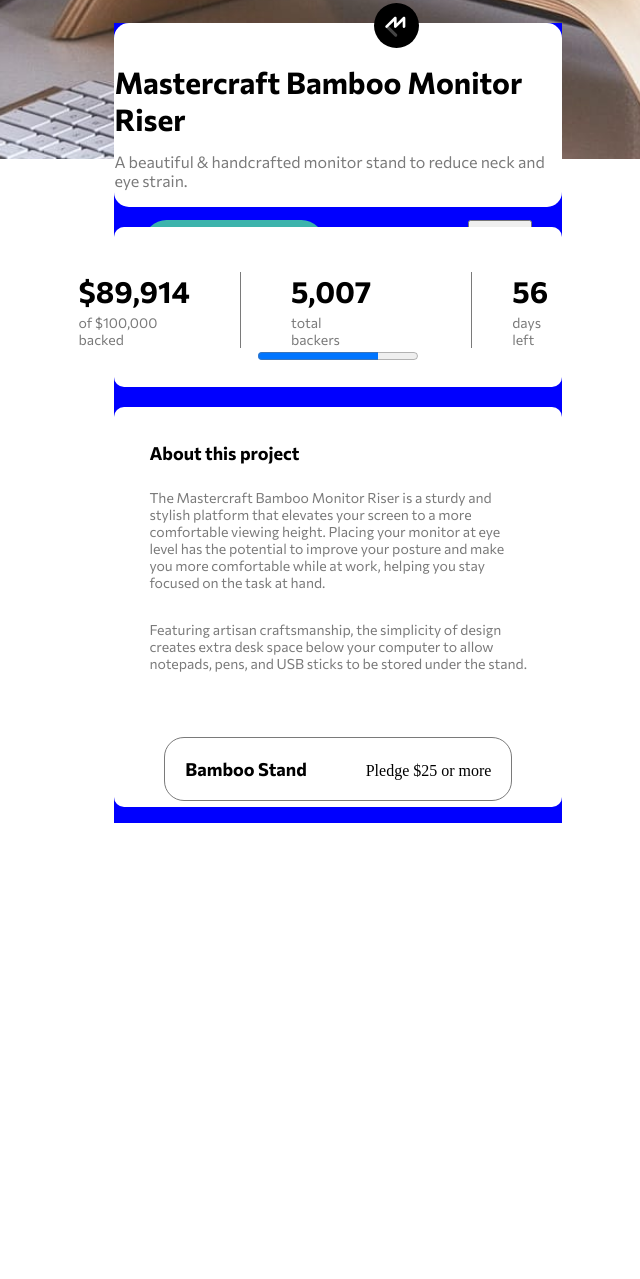
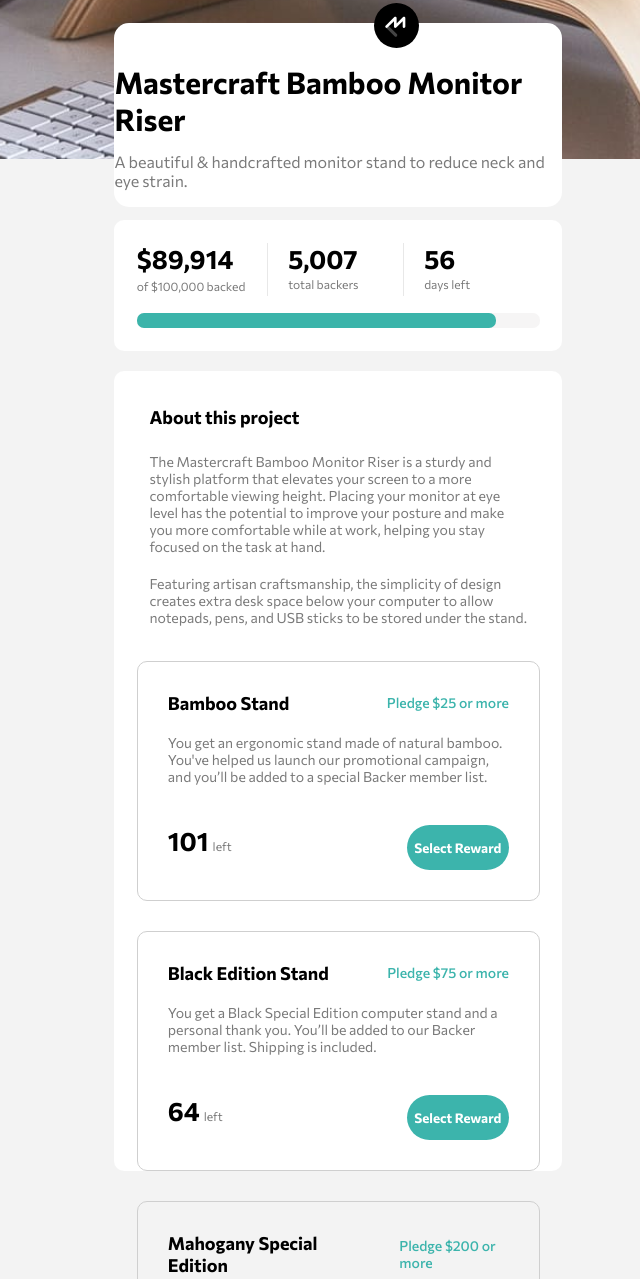
Before and after one commit to victoriacduo/SENAI, a plain HTML site: page pwfe/Frontend Mentor/Crowdfunding/index.html in a window 1280 px wide. Shown: the part 281-1560 px from the top of the page, without its empty margins (308-948 px from the left). Before the commit the page ends 1104 px from the top, so only its background shows below. Drawn offline with Linux system fonts and the light colour scheme.

Commit message:
Challenge 01

```diff
--- a/pwfe/Frontend Mentor/Crowdfunding/index.html
+++ b/pwfe/Frontend Mentor/Crowdfunding/index.html
@@ -18,6 +18,7 @@
             </div>
         </div>
     </header>
+    <main>
         <div class="meinho">
             <div class="first-container">
                 <span class="mastercraft">Mastercraft Bamboo Monitor Riser</span>
@@ -43,7 +44,7 @@
                         <span class="sem-negrito">days left</span>
                     </div>
                 </div>
-                <progress class="progress" value="75" max="100"></progress>
+                <progress class="progress" value="89" max="100"></progress>
             </div>
 
             <div class="third-container">
@@ -53,27 +54,61 @@
                         to a more comfortable viewing height. Placing your monitor at eye level has the potential to improve
                         your posture and make you more comfortable while at work, helping you stay focused on the task at hand.
                       </span>
-                    <span class="textinho">Featuring artisan craftsmanship, the simplicity of design creates extra desk space below your computer
+                    <span class="textinho2">Featuring artisan craftsmanship, the simplicity of design creates extra desk space below your computer
                         to allow notepads, pens, and USB sticks to be stored under the stand.</span>
                 </div>
                 <div class="quadrados">
                     <div class="bamboo">
                         <div class="linha">
-                            <span class="about">Bamboo Stand</span>
-                            <span>Pledge $25 or more</span>
+                            <span class="title">Bamboo Stand</span>
+                            <span class="price">Pledge $25 or more</span>
+                        </div>
+                        <span class="description">You get an ergonomic stand made of natural bamboo. You've helped us launch
+                            our promotional campaign, and you’ll be added to a special Backer member list.</span>
+                        <div class="quantidade">
+                            <div class="left">
+                                <span class="negrito">101</span>
+                                <span class="sem-negrito">left</span>
+                            </div>
+                            <button class="reward">Select Reward</button>
                         </div>
                     </div>
                     <div class="black">
-
+                        <div class="linha">
+                            <span class="title">Black Edition Stand</span>
+                            <span class="price">Pledge $75 or more</span>
+                        </div>
+                        <span class="description">You get a Black Special Edition computer stand and a personal thank you. You’ll be added to our Backer
+                            member list. Shipping is included.</span>
+                        <div class="quantidade">
+                            <div class="left">
+                                <span class="negrito">64</span>
+                                <span class="sem-negrito">left</span>
+                            </div>
+                            <button class="reward">Select Reward</button>
+                        </div>
                     </div>
                     <div class="mahogany">
-
+                        <div class="linha">
+                            <span class="title">Mahogany Special Edition</span>
+                            <span class="price">Pledge $200 or more</span>
+                        </div>
+                        <span class="description">You get two Special Edition Mahogany stands, a Backer T-Shirt, and a personal thank you. You’ll be added
+                            to our Backer member list. Shipping is included.</span>
+                        <div class="quantidade">
+                            <div class="left">
+                                <span class="negrito">0</span>
+                                <span class="sem-negrito">left</span>
+                            </div>
+                            <button class="reward">Out of Stock</button>
+                        </div>
                     </div>
                 </div>
             </div>
 
         </div>
         <img class ="logo-mastercraft" src="images/logo-mastercraft.svg"/>
+    </main>
 </body>
 <script src="script.js"></script>
 </html>
--- a/pwfe/Frontend Mentor/Crowdfunding/style.css
+++ b/pwfe/Frontend Mentor/Crowdfunding/style.css
@@ -10,6 +10,7 @@
 body{
     width: 100vw;
     height: 100vh;
+    background-color: #f3f3f3;
 }
 
 header{
@@ -55,7 +56,6 @@ a{
     left: 33%;
     height: 100%;
     width: 35%;
-    background-color: blue;
 }
 
  .first-container{
@@ -102,7 +102,7 @@ a{
 .backpro{
     background-color: hsl(176, 50%, 47%);
     color: #fff;
-    width: 180px;
+    width: 35%;
     height: 45px;
     font-family: 'Commissioner';
     font-weight: 700;
@@ -113,62 +113,81 @@ a{
 .second-container{
     display: flex;
     flex-direction: column;
-    align-items: center;
     width: 100%;
     height: 20%;
     background-color: #fff;
     border-radius: 10px;
-    margin-top: 20px;
+    margin-top: 3%;
+    padding: 5%;
 }
 
 .numeros{
     display: flex;
     flex-direction: row;
-    margin-top: 45px;
 }
 
 .dinheiros{
     display: flex;
     flex-direction: column;
-    padding-right: 50px;
-    border-right: 1px solid hsl(0, 0%, 48%);
+    width: 33%;
+    height: 75%;
+    border-right: 1px solid hsl(0, 0%, 91%);
+    margin-bottom: 5%;
 }
 
 .backers{
     display: flex;
     flex-direction: column;
-    padding-left: 50px;
-    padding-right: 100px;
-    border-right: 1px solid hsl(0, 0%, 48%);
+    width: 34%;
+    height: 75%;
+    padding-left: 5%;
+    padding-right: 10%;
+    border-right: 1px solid hsl(0, 0%, 91%);
 }
 
 .daysleft{
     display: flex;
     flex-direction: column;
-    padding-left: 40px;
-    padding-right: 50px;
+    width: 34%;
+    height: 75%;
+    padding-left: 5%;
+    padding-right: 10%;
 }
 
 .negrito{
     font-family: 'Commissioner';
-    font-size: 30px;
+    font-size: 26px;
     font-weight: 700;
 }
 
 .sem-negrito{
     font-weight: 400;
-    margin-top: 5px;
+    margin-top: 4%;
     font-family: 'Commissioner';
-    font-size: 14px;
+    font-size: 12px;
     color: hsl(0, 0%, 48%);
 }
+
+progress {
+    width: 100%;
+    height: 15px;
+    border-radius: 7px;
+  }
+  progress::-webkit-progress-bar {
+    background-color: rgba(244, 243, 243, 0.801);
+    border-radius: 7px;
+  }
+  progress::-webkit-progress-value {
+    background-color: #3bb4aa;
+    border-radius: 7px;
+  }
 
 .third-container{
     display: flex;
     flex-direction: column;
     align-items: center;
     width: 100%;
-    height: 50%;
+    height: 100%;
     background-color: #fff;
     border-radius: 10px;
     margin-top: 20px;
@@ -190,16 +209,83 @@ a{
 
 .textinho{
     font-weight: 400;
-    margin-bottom: 30px;
+    margin-bottom: 20px;
     font-family: 'Commissioner';
     font-size: 14px;
     color: hsl(0, 0%, 48%);
 }
 
-.bamboo{
+.textinho2{
+    font-weight: 400;
+    font-family: 'Commissioner';
+    font-size: 14px;
+    color: hsl(0, 0%, 48%);
+}
+
+.quadrados{
     display: flex;
     flex-direction: column;
+    justify-content: space-between;
+    height: 100%;
+    width: 90%;
+}
+
+.bamboo, .black, .mahogany{
+    display: flex;
+    flex-direction: column;
+    width: 100%;
+    height: 100%;
     padding: 20px;
-    border: 1px solid hsl(0, 0%, 48%);
-    border-radius: 20px;
+    border: 1px solid hsl(0, 0%, 81%);
+    border-radius: 10px;
+    margin-bottom: 30px;
 }
+
+.linha{
+    display: flex;
+    flex-direction: row;
+    justify-content: space-between;
+    align-items: center;
+    padding: 10px;
+}
+
+.title{
+    margin-right: 55px;
+    font-size: 18px;
+    font-family: 'Commissioner';
+    font-weight: 700;
+}
+
+.price{
+    font-weight: 500;
+    font-family: 'Commissioner';
+    font-size: 14px;
+    color: hsl(176, 50%, 47%);
+}
+
+.description{
+    font-weight: 400;
+    margin-bottom: 20px;
+    font-family: 'Commissioner';
+    font-size: 14px;
+    color: hsl(0, 0%, 48%);
+    padding: 10px;
+}
+
+.quantidade{
+    display: flex;
+    flex-direction: row;
+    justify-content: space-between;
+    padding: 10px;
+}
+
+.reward{
+    background-color: hsl(176, 50%, 47%);
+    color: #fff;
+    width: 30%;
+    height: 45px;
+    font-family: 'Commissioner';
+    font-weight: 700;
+    border-radius: 30px;
+    border: none;
+}
```
Also changed, not shown: pwfe/Frontend Mentor/Crowdfunding/index1.html (+0 -23 lines).
